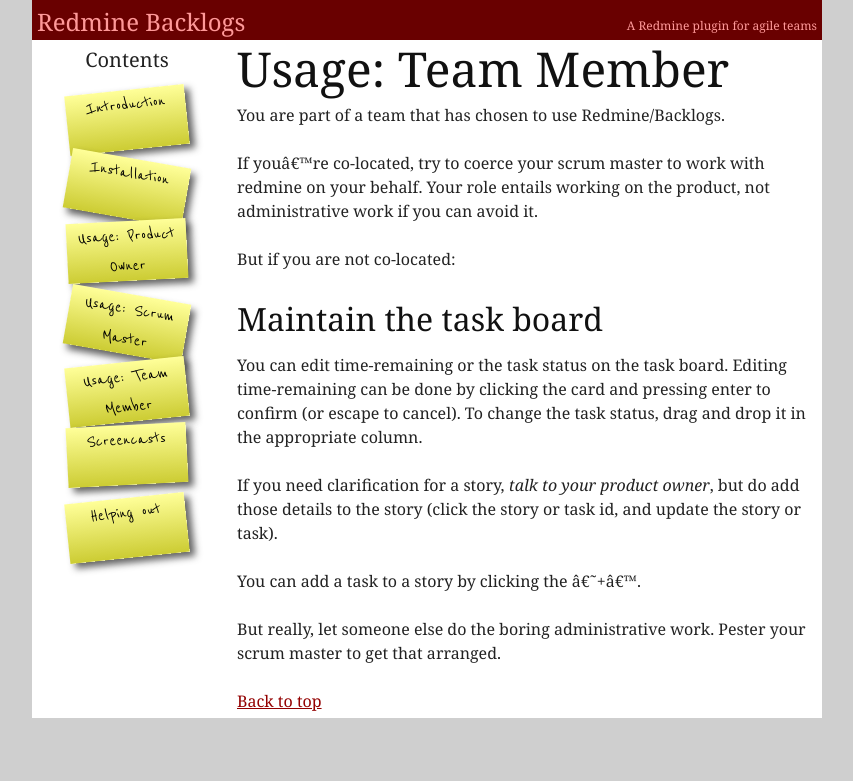
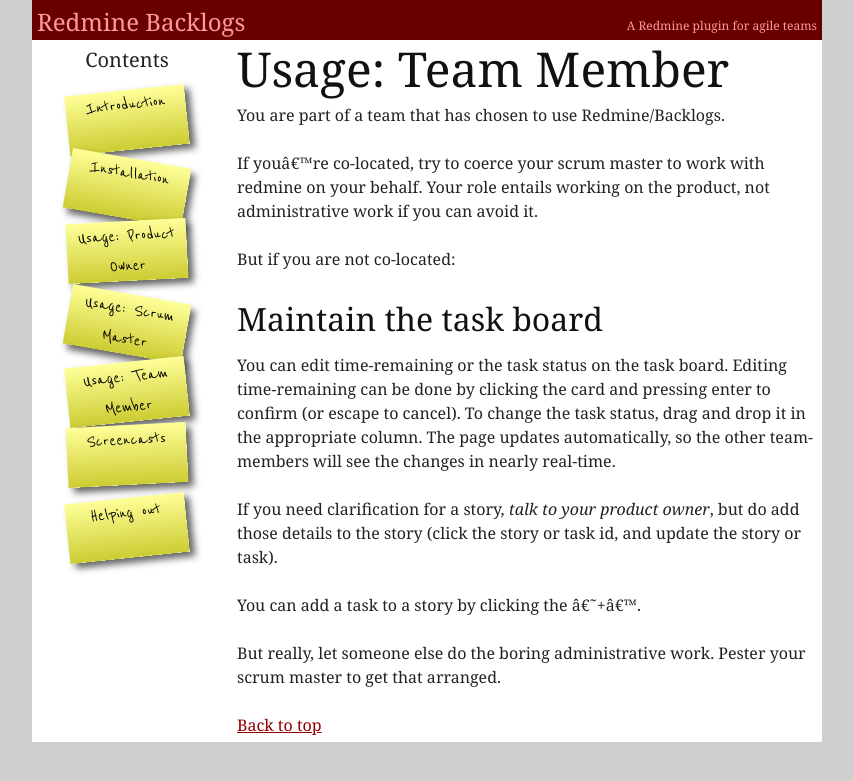
Before and after one commit to backlogs/www, a Jekyll site: the page built from _posts/en/1996-01-01-usage-team-member.markdown, in a window 1280 px wide. Shown: the top 781 px of the page, without its empty margins (213-1066 px from the left). Built offline with Jekyll 4.4.1, drawn with Linux system fonts in a browser that asks for light colours.

Commit message:
Auto-update

```diff
--- a/_posts/en/1996-01-01-usage-team-member.markdown
+++ b/_posts/en/1996-01-01-usage-team-member.markdown
@@ -19,7 +19,9 @@ But if you are not co-located:
 You can edit time-remaining or the task status on the task board.
 Editing time-remaining can be done by clicking the card and pressing
 enter to confirm (or escape to cancel). To change the task status,
-drag and drop it in the appropriate column.
+drag and drop it in the appropriate column. The page updates
+automatically, so the other team-members will see the changes in
+nearly real-time.
 
 If you need clarification for a story, _talk to your product owner_,
 but do add those details to the story (click the story or task id, and
```
